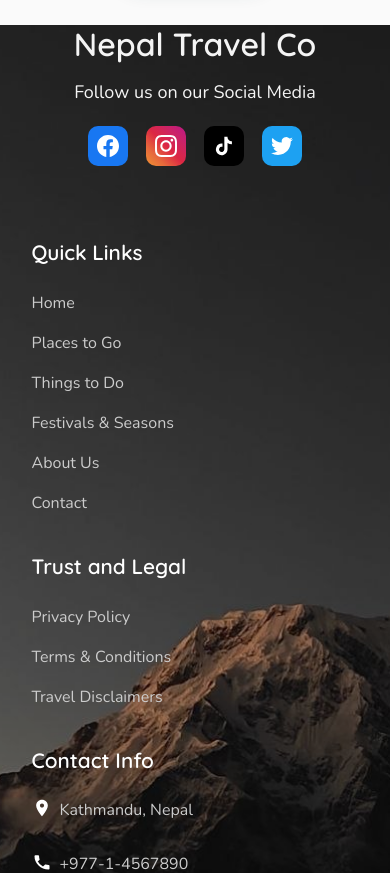
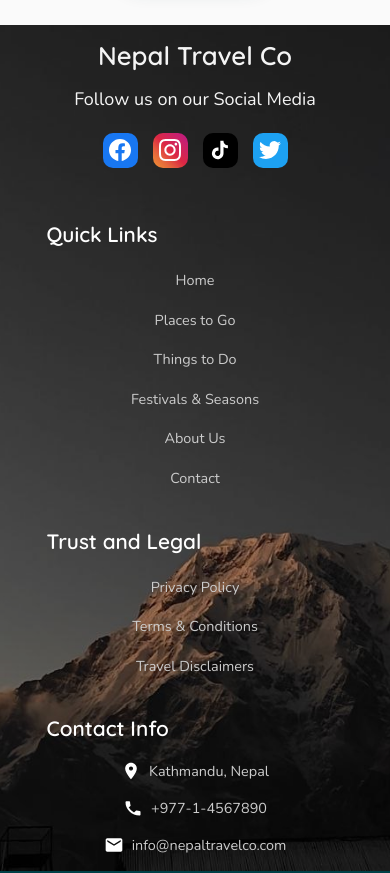
Before and after one commit to NepalTravelCo/nepaltravelco, a React (Vite) app: page / in a window 390 px wide. Shown: the part 8460-9333 px from the top of the page. Built offline with nearby package versions, Linux system fonts and the light colour scheme.

Commit message:
Footer section updated

```diff
--- a/src/footer-components/CopyrightSection.jsx
+++ b/src/footer-components/CopyrightSection.jsx
@@ -4,7 +4,7 @@ function CopyrightSection() {
   return (
     <div className="copyright-section">
       <div className="container">
-        <p className="copyright-text">Copyright © 2025 Nepal Travel Co. All Rights Reserved!</p>
+        <p className="copyright-text">Copyright © 2025 Nepal Travel Co. |  All Rights Reserved.</p>
       </div>
     </div>
   )
--- a/src/footer-components/styles/Footer.css
+++ b/src/footer-components/styles/Footer.css
@@ -35,6 +35,7 @@
   flex-direction: row;
   justify-content: space-evenly;
   flex-wrap: wrap;
+  padding: 20px 0;
 }
 
 .footer-brand h2 {
@@ -43,6 +44,12 @@
   font-weight: var(--heading-weight);
   color: var(--overlay-color);
   margin-bottom: 15px;
+  transition: color 0.3s ease, transform 0.3s ease;
+}
+
+.footer-brand h2:hover {
+  color: #f0f0f0;
+  transform: scale(1.05);
 }
 
 .footer-brand p {
@@ -64,6 +71,8 @@
 .social-icons {
   display: flex;
   gap: 18px;
+  flex-wrap: wrap;
+  justify-content: left;
 }
 
 .social-icon {
@@ -74,12 +83,13 @@
   align-items: center;
   justify-content: center;
   text-decoration: none;
-  transition: transform 0.3s ease, box-shadow 0.3s ease;
+  transition: transform 0.3s ease, box-shadow 0.3s ease, background-color 0.3s ease;
 }
 
 .social-icon:hover {
-  transform: translateY(-3px);
-  box-shadow: 0 8px 20px rgba(0, 0, 0, 0.3);
+  transform: translateY(-5px) scale(1.1);
+  box-shadow: 0 10px 25px rgba(0, 0, 0, 0.4);
+  background-color: rgba(255, 255, 255, 0.1);
 }
 
 .social-icon.facebook {
@@ -121,30 +131,53 @@
   color: #ccc;
   text-decoration: none;
   font-size: 1.1rem;
-  transition: color 0.3s ease;
+  position: relative;
+  transition: color 0.3s ease, transform 0.3s ease;
 }
 
 .footer-links a:hover {
   color: white;
+  transform: translateX(5px);
+}
+
+.footer-links a::after {
+  content: '';
+  position: absolute;
+  width: 0;
+  height: 2px;
+  bottom: -2px;
+  left: 0;
+  background-color: white;
+  transition: width 0.3s ease;
+}
+
+.footer-links a:hover::after {
+  width: 100%;
 }
 
 .contact-info-row {
   display: flex;
-  gap: 30px;
+  gap: 20px;
   flex-wrap: wrap;
   justify-content: left;
-  align-items: left;
+  align-items: flex-start;
   margin-top: 20px;
 }
 
 .contact-item {
   display: flex;
   text-align: left;
-  align-items: left;
+  align-items: flex-start;
   gap: 8px;
   color: #ccc;
   font-size: 1rem;
   font-family: var(--text-font);
+  transition: transform 0.3s ease, color 0.3s ease;
+}
+
+.contact-item:hover {
+  transform: translateX(5px);
+  color: white;
 }
 
 .contact-icon {
@@ -152,8 +185,13 @@
   height: 20px;
   fill: white;
   flex-shrink: 0;
+  transition: fill 0.3s ease, transform 0.3s ease;
 }
 
+.contact-item:hover .contact-icon {
+  fill: #f0f0f0;
+  transform: scale(1.2);
+}
 
 .contact-text {
   flex: 1;
@@ -166,7 +204,6 @@
   font-size: 1.1rem;
 }
 
-/* Copyright Section Styles */
 .copyright-section {
   background-color: var(--primary-color);
   padding: 10px 0;
@@ -183,68 +220,109 @@
   font-family: var(--text-weight);
   font-style: italic;
 }
+
 /* Mobile Responsiveness */
 @media (max-width: 768px) {
   .footer-section {
-    min-height: 600px;
+    min-height: 500px; /* Reduced height for mobile */
     background-attachment: scroll;
   }
 
   .footer-content {
-
-    padding: 0 0 80px 0;
+    flex-direction: column; /* Stack elements vertically */
+    align-items: center;
+    padding: 20px;
+    gap: 30px; /* Added spacing between sections */
   }
 
   .footer-brand {
     text-align: center;
-    margin-bottom: 50px;
+    margin-bottom: 30px;
+    width: 100%; /* Full width for better alignment */
   }
 
   .footer-brand h2 {
-    font-size: 2.2rem;
+    font-size: 1.8rem; /* Slightly smaller for balance */
   }
 
   .footer-brand p {
-    font-size: 1.1rem;
+    font-size: 1rem;
   }
 
   .footer-section-title {
-    font-size: 1.4rem;
-    margin-bottom: 25px;
+    justify-content: center;
+    font-size: 1.5rem; /* Adjusted for better scaling */
+    margin-bottom: 20px;
   }
 
   .social-icons {
     justify-content: center;
+    gap: 15px; /* Slightly smaller gap */
+  }
+
+  .social-icon {
+    width: 40px; /* Smaller icons for mobile */
+    height: 40px;
+  }
+
+  .footer-links {
+    text-align: center;
   }
 
   .footer-links a {
     font-size: 1rem;
   }
 
-  .contact-info {
-    font-size: 1rem;
+  .contact-info-row {
+    flex-direction: column; /* Stack contact items */
+    align-items: center;
+    gap: 15px;
+  }
+
+  .contact-item {
+    justify-content: center; /* Center items */
+    width: 100%; /* Full width for better spacing */
+    max-width: 300px; /* Prevent overly wide items */
   }
 }
 
 @media (max-width: 576px) {
   .footer-section {
-    min-height: 500px;
+    min-height: 400px; /* Further reduced height */
+  }
+
+  .footer-content {
+    padding: 15px;
+    gap: 20px;
   }
 
   .footer-brand h2 {
-    font-size: 2rem;
+    font-size: 1.6rem; /* Smaller heading */
+  }
+
+  .footer-brand p {
+    font-size: 0.9rem;
   }
 
   .footer-section-title {
+       justify-content: center;
     font-size: 1.3rem;
   }
 
   .social-icon {
-    width: 40px;
-    height: 40px;
+    width: 35px; /* Even smaller icons */
+    height: 35px;
   }
 
-  .footer-content {
-    padding: 0 0 60px 0;
+  .footer-links a {
+    font-size: 0.9rem;
+  }
+
+  .contact-item {
+    font-size: 0.9rem;
+  }
+
+  .contact-text strong {
+    font-size: 1rem;
   }
 }
```
Also changed, not shown: src/footer-components/FooterSection.jsx (line endings or trailing spaces).
